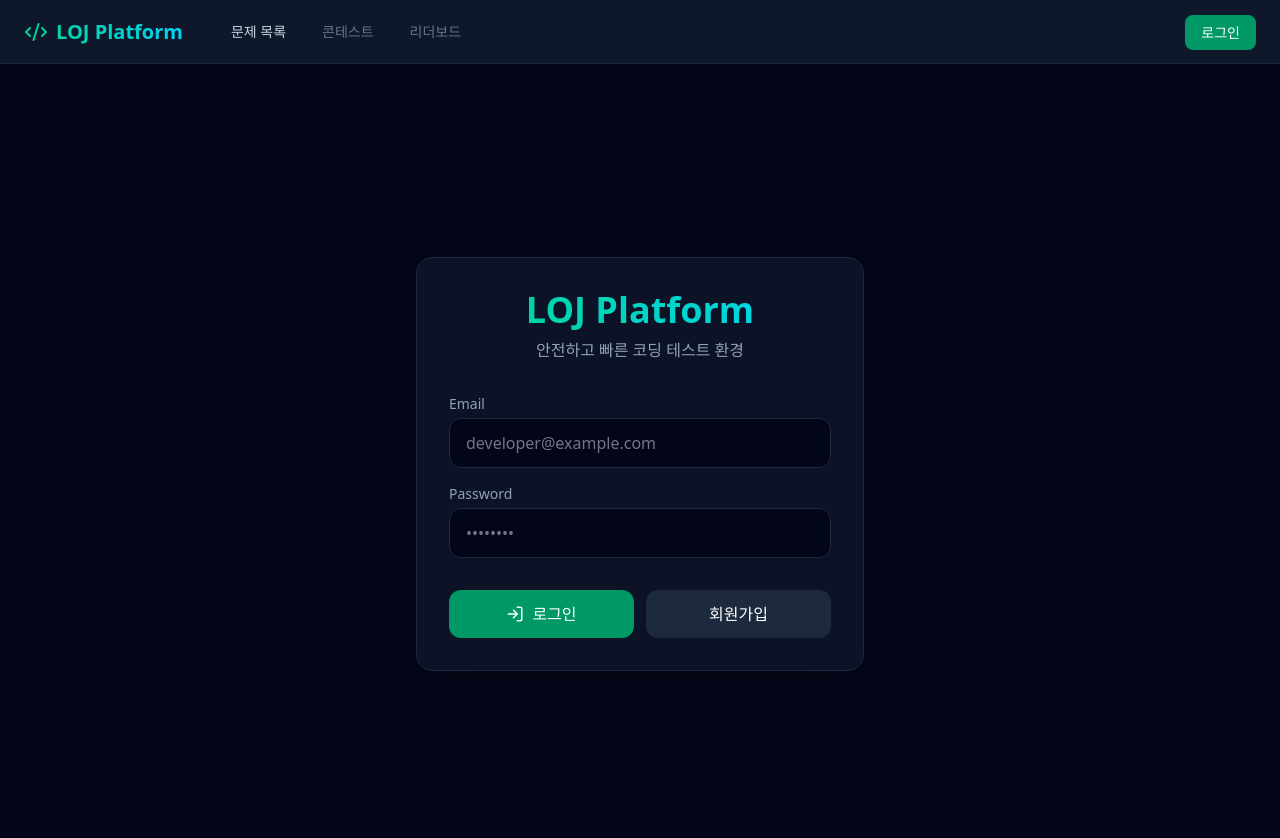
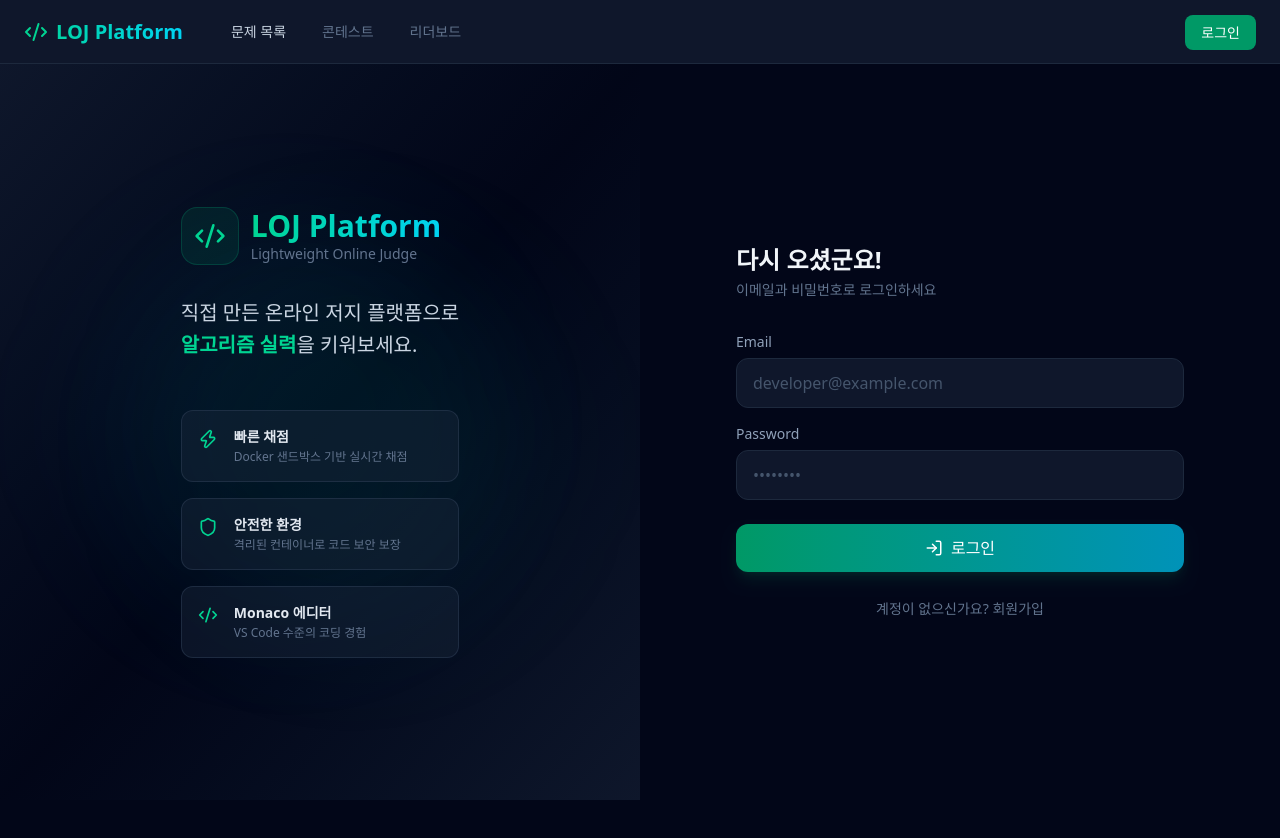
Before and after one commit to init0429/LOJ-frontend, a Next.js app: page / in a window 1280 px wide. Shown: the top 838 px of the page. After the commit the page ends 800 px from the top, so only its background shows below. Built offline with nearby package versions, Linux system fonts and the light colour scheme; no server answers.

Commit message:
refactor(frontend): redesign landing page, fix layout metadata, cleanup unused imports, fix Separator children

```diff
--- a/src/app/layout.tsx
+++ b/src/app/layout.tsx
@@ -1,6 +1,7 @@
 import type { Metadata } from "next";
 import { Geist, Geist_Mono } from "next/font/google";
 import "./globals.css";
+import Navbar from "@/components/Navbar";
 
 const geistSans = Geist({
   variable: "--font-geist-sans",
@@ -13,11 +14,9 @@
 });
 
 export const metadata: Metadata = {
-  title: "Create Next App",
-  description: "Generated by create next app",
+  title: "LOJ Platform - Online Judge",
+  description: "안전하고 빠른 코딩 테스트 플랫폼",
 };
-
-import Navbar from "@/components/Navbar";
 
 export default function RootLayout({
   children,
--- a/src/app/page.tsx
+++ b/src/app/page.tsx
@@ -3,7 +3,7 @@
 import { useEffect, useState } from "react";
 import { supabase } from "@/lib/supabase";
 import { useRouter } from "next/navigation";
-import { LogIn, ArrowRight } from "lucide-react";
+import { LogIn, ArrowRight, Code2, Shield, Zap } from "lucide-react";
 import { motion } from "framer-motion";
 
 export default function Home() {
@@ -12,21 +12,25 @@
   const [password, setPassword] = useState("");
   const [loading, setLoading] = useState(false);
   const [error, setError] = useState<string | null>(null);
+  const [mode, setMode] = useState<"login" | "signup">("login");
   const router = useRouter();
 
   useEffect(() => {
     supabase.auth.getSession().then(({ data: { session } }) => {
-      setSession(session);
+      // 로그인 상태면 즉시 문제 목록으로 리다이렉트
+      if (session) router.replace("/problems");
+      else setSession(session);
     });
 
     const {
       data: { subscription },
     } = supabase.auth.onAuthStateChange((_event, session) => {
-      setSession(session);
+      if (session) router.replace("/problems");
+      else setSession(session);
     });
 
     return () => subscription.unsubscribe();
-  }, []);
+  }, [router]);
 
   const handleSignUp = async (e: React.FormEvent) => {
     e.preventDefault();
@@ -34,7 +38,7 @@
     setError(null);
     const { error } = await supabase.auth.signUp({ email, password });
     if (error) setError(error.message);
-    else alert("가입 성공! (이메일 확인이 필요할 수 있습니다)");
+    else setError("가입 성공! 이메일을 확인해 주세요. (이메일 인증을 끈 경우엔 바로 로그인 가능합니다)");
     setLoading(false);
   };
 
@@ -47,82 +51,147 @@
     setLoading(false);
   };
 
-  const handleLogout = async () => {
-    await supabase.auth.signOut();
-  };
+  const features = [
+    { icon: <Zap size={20} />, label: "빠른 채점", desc: "Docker 샌드박스 기반 실시간 채점" },
+    { icon: <Shield size={20} />, label: "안전한 환경", desc: "격리된 컨테이너로 코드 보안 보장" },
+    { icon: <Code2 size={20} />, label: "Monaco 에디터", desc: "VS Code 수준의 코딩 경험" },
+  ];
 
   return (
-    <div className="min-h-screen bg-slate-950 flex flex-col items-center justify-center p-4 text-slate-100">
+    <div className="flex-1 flex flex-col lg:flex-row">
+      {/* Left: Branding */}
+      <div className="hidden lg:flex lg:w-1/2 bg-gradient-to-br from-slate-900 via-slate-950 to-slate-900 flex-col items-center justify-center p-16 relative overflow-hidden">
+        {/* Background decoration */}
+        <div className="absolute inset-0 overflow-hidden">
+          <div className="absolute top-1/4 left-1/4 w-96 h-96 bg-emerald-500/5 rounded-full blur-3xl" />
+          <div className="absolute bottom-1/4 right-1/4 w-96 h-96 bg-cyan-500/5 rounded-full blur-3xl" />
+        </div>
+
+        <motion.div
+          initial={{ opacity: 0, x: -20 }}
+          animate={{ opacity: 1, x: 0 }}
+          transition={{ duration: 0.6 }}
+          className="relative z-10 max-w-md"
+        >
+          <div className="flex items-center gap-3 mb-8">
+            <div className="p-3 bg-emerald-500/10 rounded-2xl border border-emerald-500/20">
+              <Code2 className="text-emerald-400" size={32} />
+            </div>
+            <div>
+              <h1 className="text-3xl font-bold bg-gradient-to-r from-emerald-400 to-cyan-400 bg-clip-text text-transparent">
+                LOJ Platform
+              </h1>
+              <p className="text-slate-500 text-sm">Lightweight Online Judge</p>
+            </div>
+          </div>
+
+          <p className="text-slate-300 text-xl leading-relaxed mb-12">
+            직접 만든 온라인 저지 플랫폼으로<br />
+            <span className="text-emerald-400 font-semibold">알고리즘 실력</span>을 키워보세요.
+          </p>
+
+          <div className="space-y-4">
+            {features.map((f, i) => (
+              <motion.div
+                key={f.label}
+                initial={{ opacity: 0, x: -10 }}
+                animate={{ opacity: 1, x: 0 }}
+                transition={{ delay: 0.2 + i * 0.1 }}
+                className="flex items-start gap-4 p-4 bg-slate-800/40 rounded-xl border border-slate-700/50 hover:border-emerald-500/30 transition-colors"
+              >
+                <div className="text-emerald-400 mt-0.5 shrink-0">{f.icon}</div>
+                <div>
+                  <div className="font-semibold text-slate-200 text-sm">{f.label}</div>
+                  <div className="text-slate-500 text-xs mt-0.5">{f.desc}</div>
+                </div>
+              </motion.div>
+            ))}
+          </div>
+        </motion.div>
+      </div>
+
+      {/* Right: Auth Form */}
+      <div className="flex-1 flex items-center justify-center p-6 lg:p-16">
         <motion.div
           initial={{ opacity: 0, y: 20 }}
           animate={{ opacity: 1, y: 0 }}
-        className="w-full max-w-md p-8 rounded-2xl bg-slate-900/80 backdrop-blur-xl border border-slate-800 shadow-2xl"
+          transition={{ duration: 0.4 }}
+          className="w-full max-w-md"
         >
-        <h1 className="text-4xl font-bold mb-2 text-center bg-gradient-to-r from-emerald-400 to-cyan-400 bg-clip-text text-transparent">
+          {/* Mobile logo */}
+          <div className="flex lg:hidden items-center justify-center gap-2 mb-8">
+            <Code2 className="text-emerald-400" size={28} />
+            <span className="text-2xl font-bold bg-gradient-to-r from-emerald-400 to-cyan-400 bg-clip-text text-transparent">
               LOJ Platform
-        </h1>
-        <p className="text-slate-400 text-center mb-8">안전하고 빠른 코딩 테스트 환경</p>
+            </span>
+          </div>
 
-        {session ? (
-          <div className="flex flex-col items-center gap-4">
-            <p className="text-slate-300">환영합니다! {session.user.email}</p>
-            <button
-              onClick={() => router.push("/problems")}
-              className="w-full flex items-center justify-center gap-2 py-3 px-4 bg-gradient-to-r from-emerald-500 to-cyan-500 hover:from-emerald-400 hover:to-cyan-400 text-white rounded-xl font-medium transition-all"
-            >
-              문제 풀러 가기 <ArrowRight size={20} />
-            </button>
-            <button
-              onClick={handleLogout}
-              className="w-full py-3 px-4 bg-slate-800 hover:bg-slate-700 text-slate-300 rounded-xl font-medium transition-all"
-            >
-              로그아웃
-            </button>
-          </div>
-        ) : (
-          <form className="flex flex-col gap-4">
+          <h2 className="text-2xl font-bold text-slate-100 mb-1">
+            {mode === "login" ? "다시 오셨군요!" : "계정 만들기"}
+          </h2>
+          <p className="text-slate-500 text-sm mb-8">
+            {mode === "login"
+              ? "이메일과 비밀번호로 로그인하세요"
+              : "이메일로 간단하게 가입할 수 있어요"}
+          </p>
+
+          <form onSubmit={mode === "login" ? handleLogin : handleSignUp} className="flex flex-col gap-4">
             <div>
-              <label className="block text-sm font-medium text-slate-400 mb-1">Email</label>
+              <label className="block text-sm font-medium text-slate-400 mb-1.5">Email</label>
               <input
                 type="email"
                 value={email}
                 onChange={(e) => setEmail(e.target.value)}
-                className="w-full px-4 py-3 bg-slate-950 border border-slate-800 rounded-xl focus:outline-none focus:ring-2 focus:ring-emerald-500/50 text-slate-200"
+                required
+                className="w-full px-4 py-3 bg-slate-900 border border-slate-800 rounded-xl focus:outline-none focus:ring-2 focus:ring-emerald-500/50 focus:border-emerald-500/50 text-slate-200 placeholder-slate-600 transition-all"
                 placeholder="developer@example.com"
               />
             </div>
             <div>
-              <label className="block text-sm font-medium text-slate-400 mb-1">Password</label>
+              <label className="block text-sm font-medium text-slate-400 mb-1.5">Password</label>
               <input
                 type="password"
                 value={password}
                 onChange={(e) => setPassword(e.target.value)}
-                className="w-full px-4 py-3 bg-slate-950 border border-slate-800 rounded-xl focus:outline-none focus:ring-2 focus:ring-emerald-500/50 text-slate-200"
+                required
+                minLength={6}
+                className="w-full px-4 py-3 bg-slate-900 border border-slate-800 rounded-xl focus:outline-none focus:ring-2 focus:ring-emerald-500/50 focus:border-emerald-500/50 text-slate-200 placeholder-slate-600 transition-all"
                 placeholder="••••••••"
               />
             </div>
 
-            {error && <p className="text-red-400 text-sm mt-2">{error}</p>}
+            {error && (
+              <p className={`text-sm mt-1 ${error.includes("성공") ? "text-emerald-400" : "text-red-400"}`}>
+                {error}
+              </p>
+            )}
 
-            <div className="flex gap-3 mt-4">
             <button
-                onClick={handleLogin}
+              type="submit"
               disabled={loading}
-                className="flex-1 flex items-center justify-center gap-2 py-3 px-4 bg-emerald-600 hover:bg-emerald-500 text-white rounded-xl font-medium transition-colors disabled:opacity-50"
+              className="w-full flex items-center justify-center gap-2 py-3 px-4 bg-gradient-to-r from-emerald-600 to-cyan-600 hover:from-emerald-500 hover:to-cyan-500 text-white rounded-xl font-medium transition-all shadow-lg shadow-emerald-900/30 disabled:opacity-60 disabled:cursor-not-allowed mt-2"
             >
-                <LogIn size={18} /> 로그인
+              {loading ? (
+                <div className="w-5 h-5 rounded-full border-2 border-white/30 border-t-white animate-spin" />
+              ) : (
+                <>
+                  {mode === "login" ? <LogIn size={18} /> : <ArrowRight size={18} />}
+                  {mode === "login" ? "로그인" : "회원가입"}
+                </>
+              )}
             </button>
+          </form>
+
+          <div className="mt-6 text-center">
             <button
-                onClick={handleSignUp}
-                disabled={loading}
-                className="flex-1 py-3 px-4 bg-slate-800 hover:bg-slate-700 text-white rounded-xl font-medium transition-colors disabled:opacity-50"
+              onClick={() => { setMode(mode === "login" ? "signup" : "login"); setError(null); }}
+              className="text-sm text-slate-500 hover:text-emerald-400 transition-colors"
             >
-                회원가입
+              {mode === "login" ? "계정이 없으신가요? 회원가입" : "이미 계정이 있으신가요? 로그인"}
             </button>
           </div>
-          </form>
-        )}
         </motion.div>
+      </div>
     </div>
   );
 }
```
Also changed, not shown: src/app/problems/[id]/page.tsx (+3 -7 lines). Lines whose indentation alone changed are shown as unchanged.
